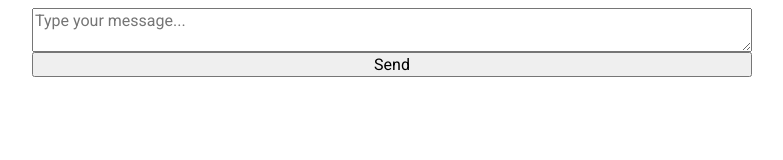
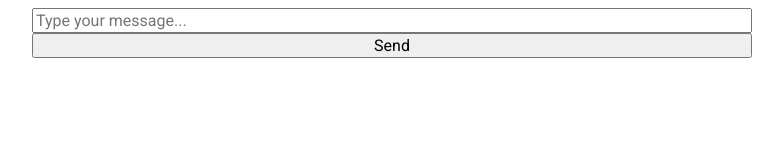
Before and after one commit to F-Pawamatra/free-gemini-api, a plain HTML site: page index.html in a window 1280 px wide. Shown: the whole page, without its empty margins (248-1031 px from the left). Drawn offline with nearby package versions, Linux system fonts and the light colour scheme.

Commit message:
:fix: text input from textarea

```diff
--- a/index.html
+++ b/index.html
@@ -6,7 +6,7 @@
         <script src="https://cdnjs.cloudflare.com/ajax/libs/showdown/1.9.1/showdown.min.js"></script>
         <link href="https://fonts.googleapis.com/css2?family=Roboto:wght@400;700&display=swap" rel="stylesheet">
         <style>
-            body, textarea, button{
+            body, input, textarea, button{
                 font-family: 'Roboto', sans-serif;
                 font-size: 16px;
             }
@@ -40,7 +40,7 @@
     <body>
         <div id="chat-container">
             <div id="chat-messages"></div>
-            <textarea id="user-input" placeholder="Type your message..."></textarea>
+            <input type="text" id="user-input" placeholder="Type your message..."></input>
             <button id="send-button">Send</button>
             <div id="loading" style="display: none;">Loading...</div>
         </div>
```
